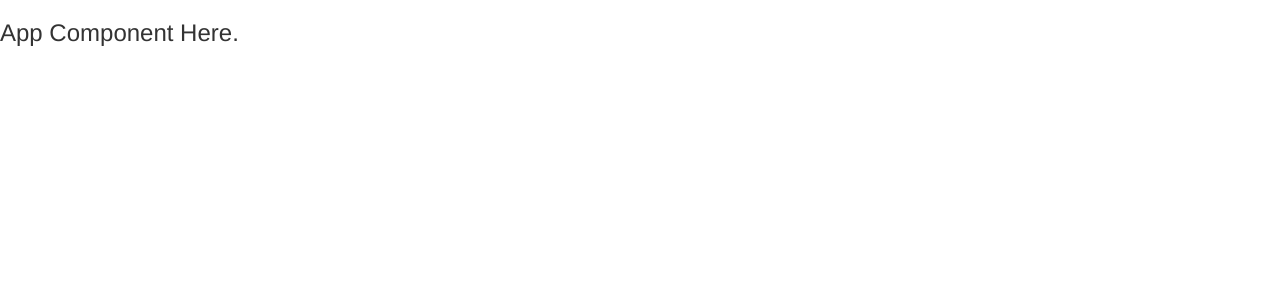
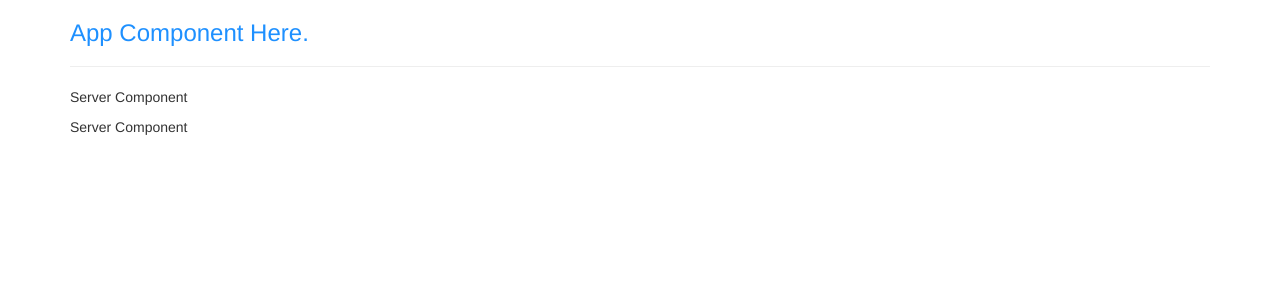
Before and after one commit to bowmancg/angular-intro, an Angular app: page / in a window 1280 px wide. Shown: the top 300 px of the page. Built offline with nearby package versions, Linux system fonts and the light colour scheme.

Commit message:
adding component styles

```diff
--- a/src/app/app.component.css
+++ b/src/app/app.component.css
@@ -0,0 +1,3 @@
+h3 {
+    color: blue;
+}
--- a/src/app/app.component.html
+++ b/src/app/app.component.html
@@ -1 +1,9 @@
-<h3>App Component Here.</h3>
+<div class="container">
+    <div class="row">
+        <div class="col-xs-12">
+            <h3>App Component Here.</h3>
+            <hr>
+            <app-servers></app-servers>
+        </div>
+    </div>
+</div>
--- a/src/app/app.component.ts
+++ b/src/app/app.component.ts
@@ -3,7 +3,12 @@
 @Component({
   selector: 'app-root',
   templateUrl: './app.component.html',
-  styleUrls: ['./app.component.css']
+  // styleUrls: ['./app.component.css']
+  styles: [`
+    h3 {
+      color: dodgerblue;
+    }
+  `]
 })
 export class AppComponent {
 
--- a/src/app/app.module.ts
+++ b/src/app/app.module.ts
@@ -2,10 +2,14 @@
 import { BrowserModule } from '@angular/platform-browser';
 import { AppComponent } from './app.component';
 import { FormsModule } from '@angular/forms';
+import { ServerComponent } from './server/server.component';
+import { ServersComponent } from './servers/servers.component';
 
 @NgModule({
   declarations: [
-    AppComponent
+    AppComponent,
+    ServerComponent,
+    ServersComponent
   ],
   imports: [
     BrowserModule,
--- a/src/app/server/server.component.ts
+++ b/src/app/server/server.component.ts
@@ -2,7 +2,7 @@
 
 @Component({
     selector: 'app-server',
-    template: './server.component.html'
+    templateUrl: './server.component.html'
 })
 export class ServerComponent {
 
--- /dev/null
+++ b/src/app/servers/servers.component.html
@@ -0,0 +1,2 @@
+<app-server></app-server>
+<app-server></app-server>
--- /dev/null
+++ b/src/app/servers/servers.component.ts
@@ -0,0 +1,13 @@
+import { Component, OnInit } from '@angular/core';
+
+@Component({
+  selector: 'app-servers',
+  template: `
+    <app-server></app-server>
+    <app-server></app-server>`,
+  styleUrls: ['./servers.component.css'],
+})
+export class ServersComponent implements OnInit {
+  constructor() {}
+  ngOnInit(): void {}
+}
```
Also changed, not shown: src/app/servers/servers.component.css (added).
